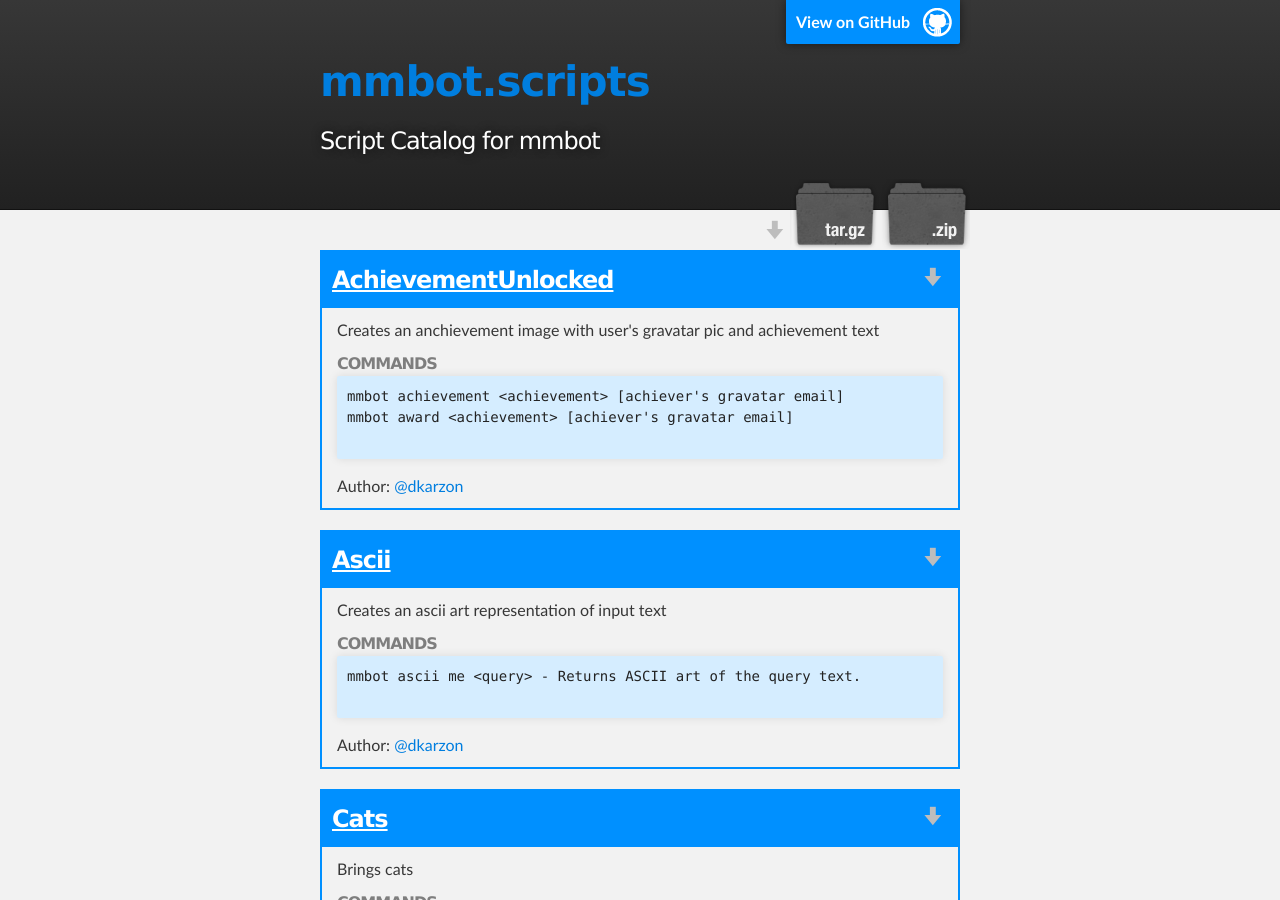
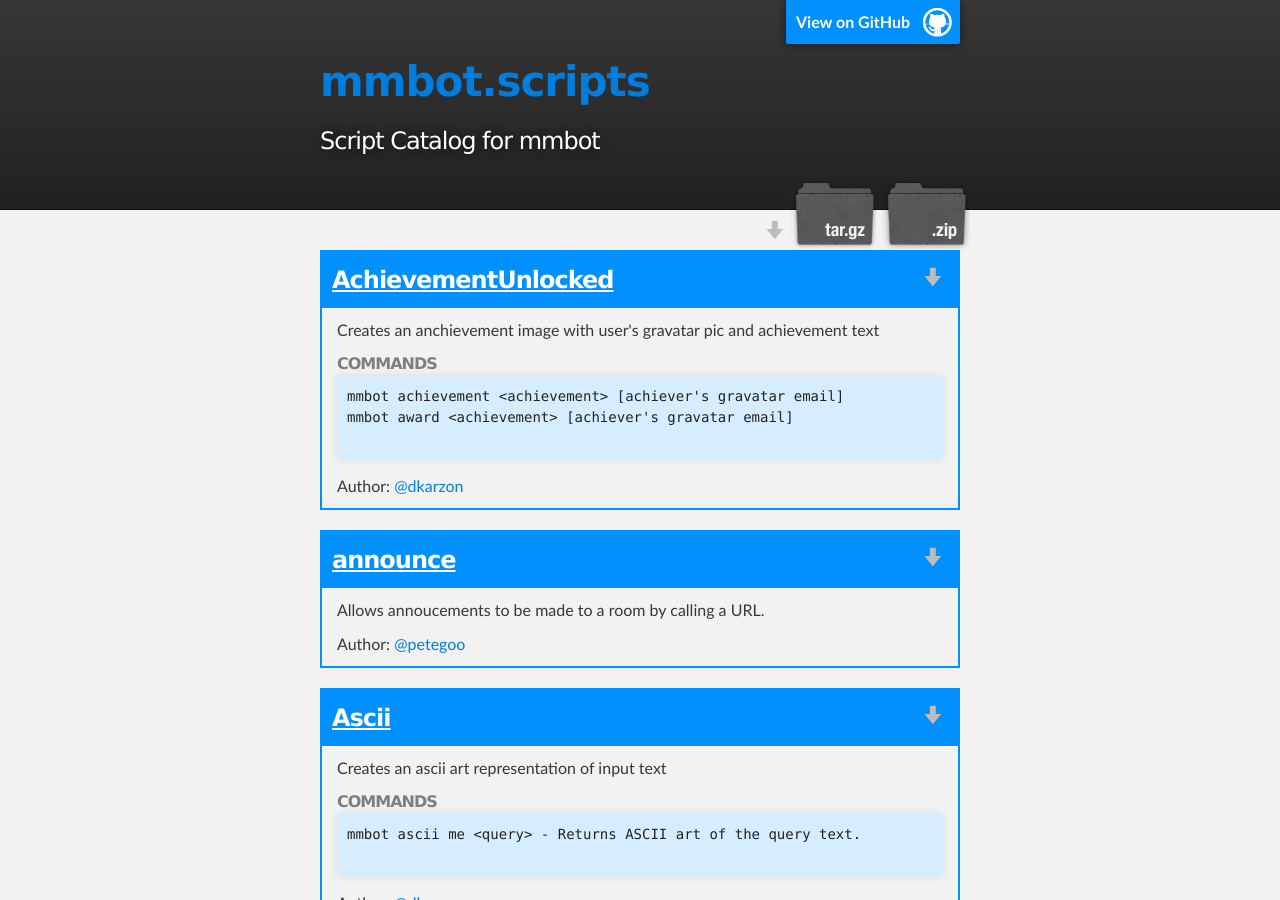
Before and after one commit to mmbot/mmbot.scripts, a Jekyll site: the page built from catalog.html, in a window 1280 px wide and 900 px high. Built offline with Jekyll 4.4.1, drawn with Linux system fonts in a browser that asks for light colours.

Commit message:
"Updated catalog yml file from CI build 27"

```diff
--- a/_data/catalog.yml
+++ b/_data/catalog.yml
@@ -8,6 +8,15 @@
   author: dkarzon
   permalink: https://github.com/mmbot/mmbot.scripts/raw/master/scripts/Fun/AchievementUnlocked.csx
   repolink: http://github.com/mmbot/mmbot.scripts/blob/master/scripts/Fun/AchievementUnlocked.csx
+
+
+- name: announce
+  description: Allows annoucements to be made to a room by calling a URL.
+  notes: >
+    Requires a router to be configured.     Send requests to e.g. /announce/JabbrAdapter/MyRoom/?message=Hello%20Room    Will allow replacement params in the message text:      e.g. send request to /announce/JabbrAdapter/MyRoom/?message=Hello%20{name}      the script will look for a "name" parameter in the querystring, form body or json body
+  author: petegoo
+  permalink: https://github.com/mmbot/mmbot.scripts/raw/master/scripts/Bot%20Talk/announce.csx
+  repolink: http://github.com/mmbot/mmbot.scripts/blob/master/scripts/Bot%20Talk/announce.csx
 
 
 - name: Ascii
```
